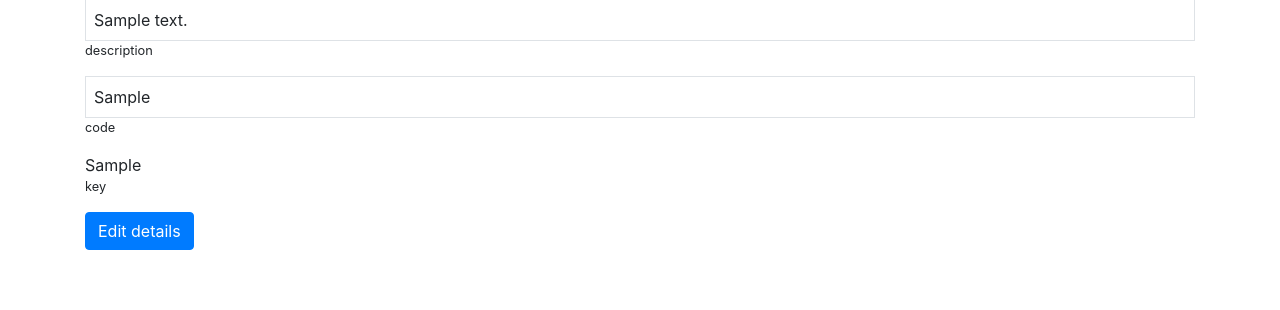
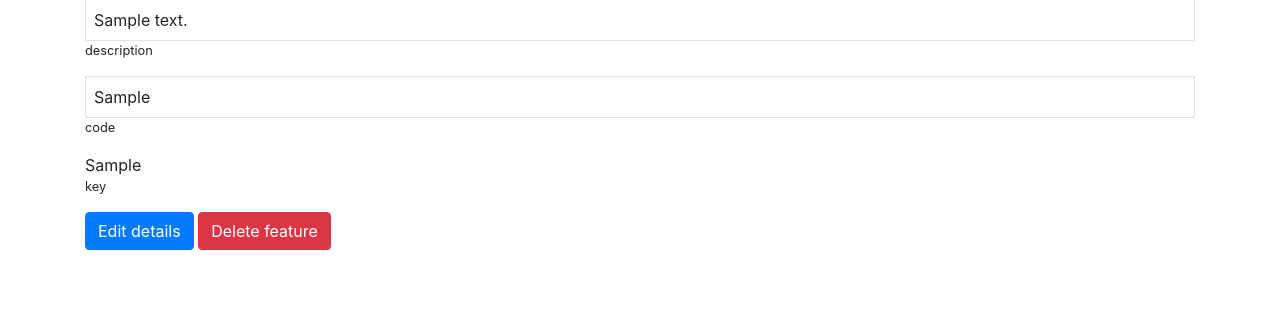
Before and after one commit to branchd1/mega_backend, a Django app: page /developer/feature-details/1/ in a window 1280 px wide. Shown: the part 437-747 px from the top of the page. Run offline with Django 3.2, Linux system fonts and the light colour scheme; a user stored in the database is signed in; tables that the repository leaves empty hold one stand-in row (values such as "Sample post"); grey boxes marked "Sample" are stand-in pictures; some libraries are stand-ins or nearby versions.

Commit message:
delete feature

```diff
--- a/developer/templates/developer/feature_details.html
+++ b/developer/templates/developer/feature_details.html
@@ -43,6 +43,7 @@
              </div>
 
              <a href="{% url 'developer:edit_feature' feature.pk %}" class="btn btn-primary">Edit details</a>
+             <a href="{% url 'developer:delete_feature' feature.pk %}" class="btn btn-danger">Delete feature</a>
         </div>
     </div>
 </div>
--- a/developer/urls.py
+++ b/developer/urls.py
@@ -14,4 +14,5 @@ urlpatterns = [
     path('add-feature/', views.add_feature, name='add_feature'),
     path('edit-feature/<int:feature_id>/', views.edit_feature, name='edit_feature'),
     path('feature-details/<int:feature_id>/', views.feature_details, name='feature_details'),
+    path('delete-feature/<int:feature_id>/', views.delete_feature, name='delete_feature'),
 ]
--- a/developer/views.py
+++ b/developer/views.py
@@ -37,10 +37,24 @@ def index(request):
 
 @login_required
 def feature_details(request, feature_id):
-    """ feature details page """
+    """
+    Feature details page
+
+    Parameters
+    ----------
+    request
+    feature_id : int
+        The id of the feature
+
+    Returns
+    -------
+    object
+        Http response object
+
+    """
     try:
         _feature = Feature.objects.get(pk=feature_id)
-    except:
+    except Feature.DoesNotExist:
         return redirect('developer:index')
 
     ctx = {
@@ -52,7 +66,18 @@ def feature_details(request, feature_id):
 
 @login_required
 def add_feature(request):
-    """ Add feature """
+    """
+    Add feature
+
+    Parameters
+    ----------
+    request
+
+    Returns
+    -------
+    object
+        Http response object
+    """
     _feature_form = None
 
     if request.method == 'POST':
@@ -75,10 +100,23 @@ def add_feature(request):
 
 @login_required
 def edit_feature(request, feature_id):
-    """ edit feature """
+    """
+    Edit feature
+
+    Parameters
+    ----------
+    request
+    feature_id : int
+        The id of the feature
+
+    Returns
+    -------
+    object
+        Http response object
+    """
     try:
         _feature = Feature.objects.get(pk=feature_id)
-    except:
+    except Feature.DoesNotExist:
         return redirect('developer:index')
 
     _feature_form = None
@@ -97,3 +135,31 @@ def edit_feature(request, feature_id):
     }
 
     return render(request, 'developer/edit_feature.html', ctx)
+
+
+@login_required
+def delete_feature(request, feature_id):
+    """
+    Delete feature
+
+    Parameters
+    ----------
+    request
+    feature_id : int
+        The id of the feature
+
+    Returns
+    -------
+    object
+        Http response object
+    """
+
+    try:
+        _feature = Feature.objects.get(pk=feature_id)
+    except Feature.DoesNotExist:
+        return redirect('developer:index')
+
+    if request.method == 'POST':
+        _feature.delete()
+        return redirect(reverse('developer:index'))
+    return redirect(reverse('developer:feature_details', kwargs={'feature_id': _feature.id}))
```
